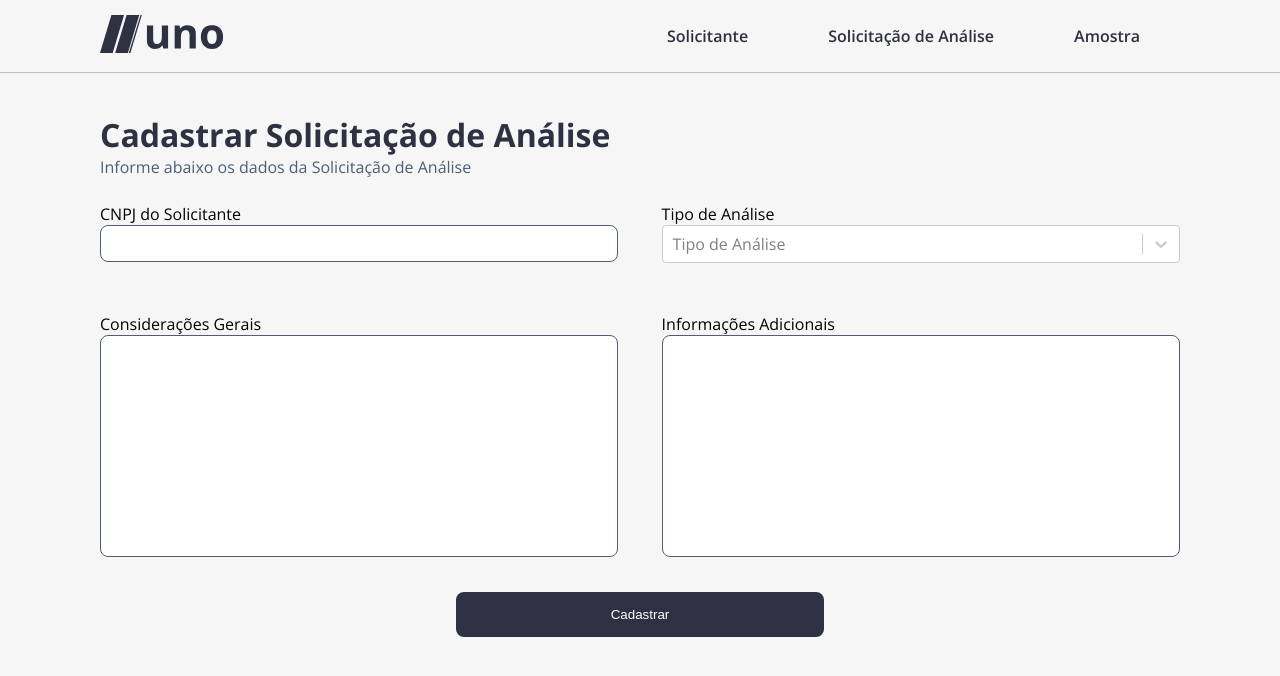
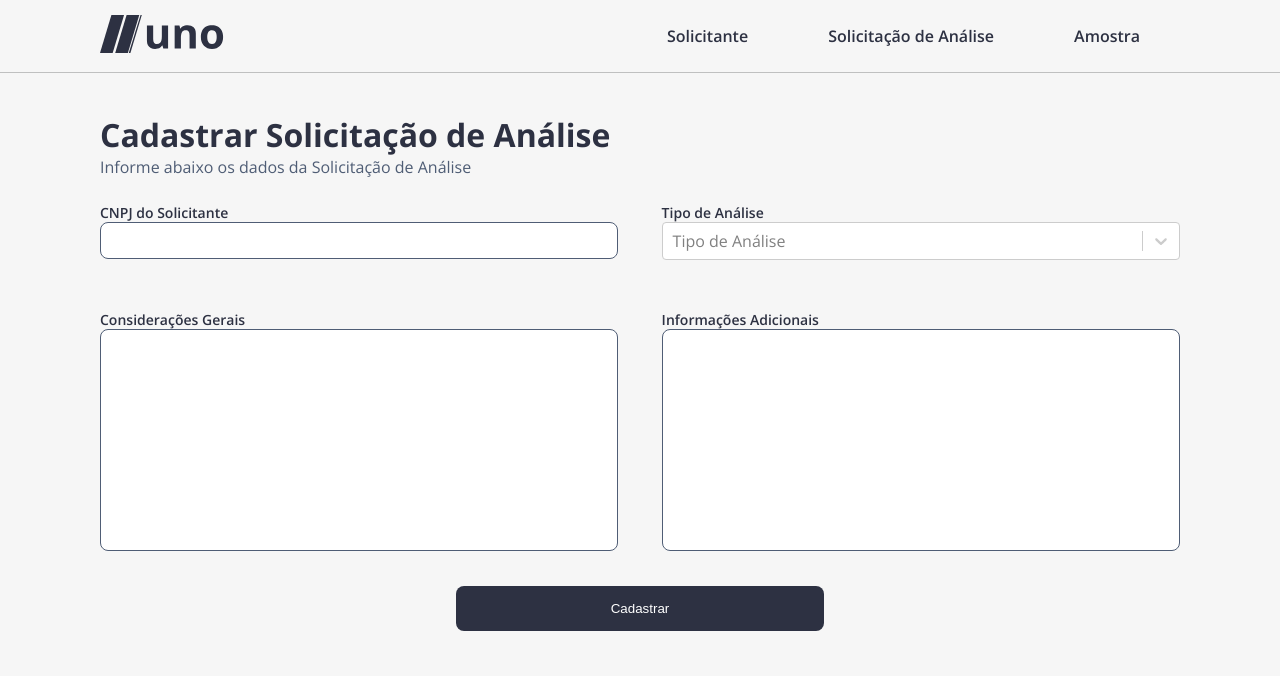
Before and after one commit to DaviidSantos/Uno-App, a React (Vite) app: page /cadastrar-solicitacao-de-analise in a window 1280 px wide. Shown: the top 676 px of the page. Built offline with nearby package versions, Linux system fonts and the light colour scheme.

Commit message:
Atualização de Detalhes CSS

```diff
--- a/src/pages/solicitacaodeanalise/cadastrarsolicitacaoeanalise/cadastrarsolicitacaodeanalise.css
+++ b/src/pages/solicitacaodeanalise/cadastrarsolicitacaoeanalise/cadastrarsolicitacaodeanalise.css
@@ -9,7 +9,6 @@
 }
 
 .cadastrarsolicitacaodeanalise__container > h3{
-    font-family: var(--font-family);
     color: var(--secondary-color);
     font-weight: 400;
     font-size: 16px;
@@ -35,6 +34,14 @@
     outline: none;
 }
 
+.cadastrarsolicitacaodeanalise__form-input label{
+    color: var(--primary-color);
+    font-family: var(--font-family);
+    font-weight: 600;
+    font-size: 14px;
+    line-height: 19px;
+}
+
 textarea{
     resize: none;
     border-radius: 8px;
--- a/src/pages/solicitacaodeanalise/detalhessolicitacaodeanalise/DetalhesSolicitacaoDeAnalise.jsx
+++ b/src/pages/solicitacaodeanalise/detalhessolicitacaodeanalise/DetalhesSolicitacaoDeAnalise.jsx
@@ -59,6 +59,7 @@ const DetalhesSolicitacaoDeAnalise = () => {
                             <div className="card__content">
                                 <h3>{amostra.idAmostra}</h3>
                                 <h2>{amostra.solicitacaoDeAnalise.solicitante.nomeSolicitante}</h2>
+                                <p>{amostra.tipo}</p>
                             </div>
                         </Link>
                     ))
--- a/src/pages/solicitacaodeanalise/detalhessolicitacaodeanalise/detalhessolicitacaodeanalise.css
+++ b/src/pages/solicitacaodeanalise/detalhessolicitacaodeanalise/detalhessolicitacaodeanalise.css
@@ -58,3 +58,10 @@
     font-size: 32px;
     margin-top: 15px;
 }
+
+.card__content p{
+    position: relative;
+    bottom: -45px;
+    font-weight: 500;
+    font-size: 16px;
+}
--- a/src/pages/solicitante/detalhessolicitante/DetalheSolicitante.jsx
+++ b/src/pages/solicitante/detalhessolicitante/DetalheSolicitante.jsx
@@ -77,7 +77,7 @@ const DetalheSolicitante = () => {
             <div className="solicitacoesdeanalise__container-cards">
                 {
                     solicitacoesDeAnalise.map((solicitacaoDeAnalise) => (
-                        <Link to={`/consultar-solicitacoes-de-analise/${solicitacaoDeAnalise.idSA}`} className="solicitacaodeanalise__cards">
+                        <Link to={`/consultar-solicitacao-de-analise/${solicitacaoDeAnalise.idSA}`} className="solicitacaodeanalise__cards">
                             <div className="card__content">
                                 <h3>{solicitacaoDeAnalise.idSA}</h3>
                                 <h2>{solicitacaoDeAnalise.solicitante.nomeSolicitante}</h2>
```
